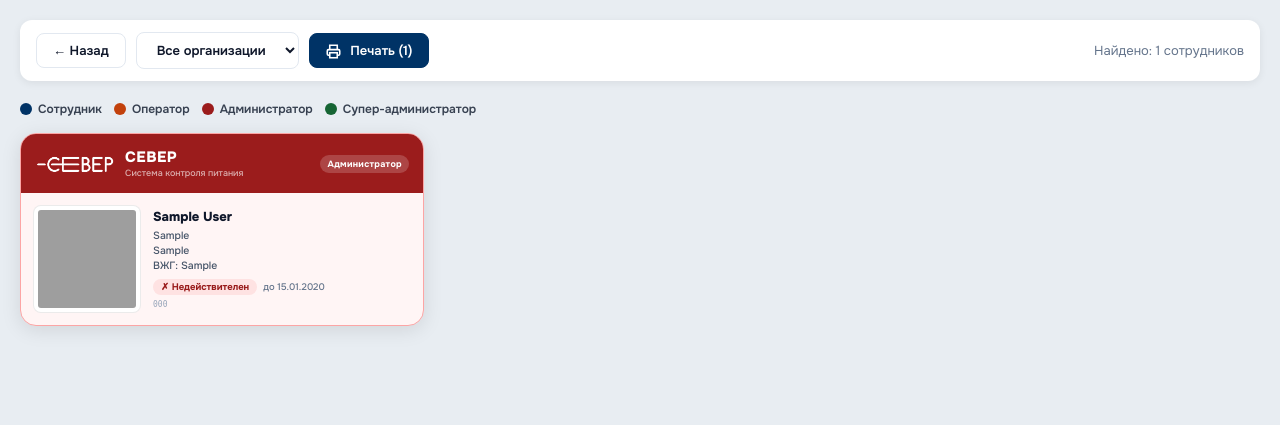
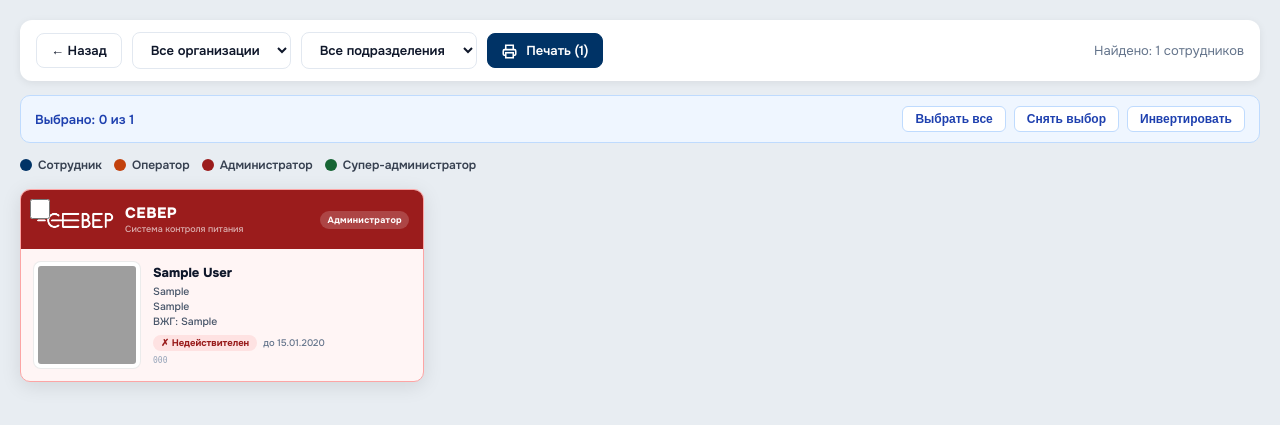
Before and after one commit to eugeny32/severfoods, a PHP site: page /print_all_qr.php in a window 1280 px wide. Shown: the top 425 px of the page. Run offline with PHP 8.4, Linux system fonts and the light colour scheme; the visitor is signed in with stand-in values (Sample User, id 1); tables that the repository leaves empty or names only in its code hold one stand-in row (values such as "Sample post"); grey boxes are pictures that could not be loaded.

Commit message:
print_all_qr: add checkboxes, org/department filters, select all/none/invert
- Each QR card now has a checkbox; click card or checkbox to select/deselect
- Selected cards highlighted with blue outline, unselected dimmed
- Toolbar: select all, deselect all, invert selection buttons
- Print button shows count of selected (or total if none selected)
- On print: only selected cards render; if none selected — all render
- Filter by organisation (existing) + filter by subdivision/department (new)
- Department dropdown auto-filters to selected organisation's departments

https://claude.ai/code/session_01L9tTuSN23CrmBfVTNofkUJ

```diff
--- a/print_all_qr.php
+++ b/print_all_qr.php
@@ -7,13 +7,31 @@ if (!isset($_SESSION['user_id']) || empty($_SESSION['is_admin'])) {
     header('Location: index.php'); exit;
 }
 
-$org_filter = trim($_GET['org'] ?? '');
-$employees  = getEmployees($pdo);
+$org_filter  = trim($_GET['org']  ?? '');
+$dep_filter  = trim($_GET['dep']  ?? '');
+
+$all_employees = getEmployees($pdo);
+
+// Build org list from all employees
+$orgList = array_values(array_unique(array_filter(array_column($all_employees, 'organization'))));
+sort($orgList);
+
+// Build department list — filtered by selected org if set
+$depSource = $org_filter
+    ? array_filter($all_employees, fn($e) => trim($e['organization']) === $org_filter)
+    : $all_employees;
+$depList = array_values(array_unique(array_filter(array_column($depSource, 'department'))));
+sort($depList);
+
+// Apply filters
+$employees = $all_employees;
 if ($org_filter) {
     $employees = array_filter($employees, fn($e) => trim($e['organization']) === $org_filter);
 }
-$orgList = array_values(array_unique(array_filter(array_column($employees, 'organization'))));
-sort($orgList);
+if ($dep_filter) {
+    $employees = array_filter($employees, fn($e) => trim($e['department']) === $dep_filter);
+}
+$employees = array_values($employees);
 ?>
 <!DOCTYPE html>
 <html lang="ru">
@@ -27,37 +45,51 @@ sort($orgList);
 
 body { background: #e8edf2; padding: 20px; }
 
-/* ── Screen toolbar ── */
+/* ── Toolbar ── */
 .toolbar {
     display: flex; gap: 10px; align-items: center;
-    flex-wrap: wrap; margin-bottom: 20px;
+    flex-wrap: wrap; margin-bottom: 14px;
     background: #fff; border-radius: 12px;
     padding: 12px 16px; box-shadow: 0 2px 8px rgba(0,0,0,.07);
 }
 .toolbar a, .toolbar button, .toolbar select {
-    padding: 8px 16px; border-radius: 8px;
+    padding: 8px 14px; border-radius: 8px;
     font-family: 'Onest', sans-serif; font-size: 13px; font-weight: 600;
     border: 1.5px solid #e2e8f0; background: #fff;
     cursor: pointer; text-decoration: none; color: #0f172a;
     transition: background .15s;
 }
-.toolbar a:hover { background: #f1f5f9; }
+.toolbar a:hover, .toolbar button:hover { background: #f1f5f9; }
 .btn-print { background: #003366 !important; color: #fff !important; border-color: #003366 !important; }
 .btn-print:hover { background: #00438a !important; }
-.toolbar .count { font-size: 13px; color: #64748b; margin-left: auto; }
+.btn-print:disabled { background: #94a3b8 !important; border-color: #94a3b8 !important; cursor: default !important; }
+.btn-secondary { background: #f8fafc !important; color: #374151 !important; }
+.toolbar .count { font-size: 13px; color: #64748b; margin-left: auto; white-space: nowrap; }
+
+/* ── Selection bar ── */
+.sel-bar {
+    display: flex; gap: 8px; align-items: center; flex-wrap: wrap;
+    margin-bottom: 14px; padding: 10px 14px;
+    background: #eff6ff; border: 1.5px solid #bfdbfe; border-radius: 10px;
+    font-size: 13px; font-weight: 600; color: #1e40af;
+}
+.sel-bar button {
+    padding: 5px 12px; border-radius: 6px; font-size: 12px; font-weight: 600;
+    border: 1.5px solid #bfdbfe; background: #fff; color: #1e40af;
+    cursor: pointer; transition: background .15s;
+}
+.sel-bar button:hover { background: #dbeafe; }
+.sel-bar .sel-count { margin-right: auto; }
 
 /* ── Legend ── */
 .legend {
-    display: flex; gap: 12px; flex-wrap: wrap;
-    margin-bottom: 16px;
+    display: flex; gap: 12px; flex-wrap: wrap; margin-bottom: 16px;
 }
 .legend-item {
     display: flex; align-items: center; gap: 6px;
     font-size: 12px; font-weight: 600; color: #374151;
 }
-.legend-dot {
-    width: 12px; height: 12px; border-radius: 50%;
-}
+.legend-dot { width: 12px; height: 12px; border-radius: 50%; }
 
 /* ── Grid ── */
 .grid {
@@ -65,20 +97,53 @@ body { background: #e8edf2; padding: 20px; }
     grid-template-columns: repeat(auto-fill, minmax(300px, 1fr));
     gap: 14px;
 }
-.qr-card { background: #fff; }
+
+/* ── Card wrapper with checkbox ── */
+.card-wrap {
+    position: relative; cursor: pointer;
+}
+.card-wrap .card-cb {
+    position: absolute; top: 10px; left: 10px; z-index: 10;
+    width: 20px; height: 20px; cursor: pointer;
+    accent-color: #003366;
+}
+.card-wrap .qr-card {
+    background: #fff;
+    transition: outline .1s, opacity .1s;
+    outline: 3px solid transparent;
+    border-radius: 10px;
+}
+.card-wrap.selected .qr-card {
+    outline: 3px solid #003366;
+    opacity: 1;
+}
+.card-wrap:not(.selected) .qr-card {
+    opacity: .55;
+}
+/* When nothing selected — show all normally */
+.grid.none-selected .card-wrap .qr-card {
+    opacity: 1;
+    outline: 3px solid transparent;
+}
 
 @media print {
     body { background: white; padding: 6mm; }
-    .toolbar, .legend { display: none !important; }
+    .toolbar, .legend, .sel-bar { display: none !important; }
+    .card-wrap { cursor: default; }
+    .card-cb  { display: none !important; }
+    .card-wrap:not(.selected) { display: none !important; }
+    .grid.none-selected .card-wrap { display: block !important; }
     .grid {
         display: grid;
         grid-template-columns: repeat(3, 85.6mm);
         gap: 4mm;
     }
-    .qr-card {
+    .card-wrap .qr-card {
         width: 85.6mm;
         border-radius: 4mm;
         box-shadow: none;
+        outline: none !important;
+        opacity: 1 !important;
     }
     .qr-img { width: 96px; height: 96px; }
     * { -webkit-print-color-adjust: exact; print-color-adjust: exact; }
@@ -89,8 +154,9 @@ body { background: #e8edf2; padding: 20px; }
 
 <div class="toolbar no-print">
     <a href="index.php">← Назад</a>
-    <form method="GET" style="display:contents">
-        <select name="org" onchange="this.form.submit()">
+
+    <form method="GET" id="filterForm" style="display:contents">
+        <select name="org" id="orgSel" onchange="this.form.submit()">
             <option value="">Все организации</option>
             <?php foreach ($orgList as $org): ?>
             <option value="<?= htmlspecialchars($org) ?>" <?= $org_filter === $org ? 'selected' : '' ?>>
@@ -98,14 +164,35 @@ body { background: #e8edf2; padding: 20px; }
             </option>
             <?php endforeach; ?>
         </select>
+
+        <select name="dep" id="depSel" onchange="this.form.submit()">
+            <option value="">Все подразделения</option>
+            <?php foreach ($depList as $dep): ?>
+            <option value="<?= htmlspecialchars($dep) ?>" <?= $dep_filter === $dep ? 'selected' : '' ?>>
+                <?= htmlspecialchars($dep) ?>
+            </option>
+            <?php endforeach; ?>
+        </select>
+        <?php if ($org_filter): ?>
+        <input type="hidden" name="org" value="<?= htmlspecialchars($org_filter) ?>">
+        <?php endif; ?>
     </form>
-    <button class="btn-print" onclick="window.print()">
+
+    <button class="btn-print" id="printBtn" onclick="doPrint()">
         <svg style="display:inline;vertical-align:middle;margin-right:6px" width="15" height="15" viewBox="0 0 24 24" fill="none" stroke="currentColor" stroke-width="2.5">
             <polyline points="6 9 6 2 18 2 18 9"/><path d="M6 18H4a2 2 0 0 1-2-2v-5a2 2 0 0 1 2-2h16a2 2 0 0 1 2 2v5a2 2 0 0 1-2 2h-2"/><rect x="6" y="14" width="12" height="8"/>
         </svg>
-        Печать (<?= count($employees) ?>)
+        <span id="printLabel">Печать (<?= count($employees) ?>)</span>
     </button>
-    <span class="count">Найдено: <?= count($employees) ?> сотрудников</span>
+
+    <span class="count" id="totalCount">Найдено: <?= count($employees) ?> сотрудников</span>
+</div>
+
+<div class="sel-bar no-print" id="selBar">
+    <span class="sel-count" id="selCount">Выбрано: 0 из <?= count($employees) ?></span>
+    <button onclick="selectAll()">Выбрать все</button>
+    <button onclick="selectNone()">Снять выбор</button>
+    <button onclick="invertSelection()">Инвертировать</button>
 </div>
 
 <div class="legend no-print">
@@ -115,11 +202,58 @@ body { background: #e8edf2; padding: 20px; }
     <div class="legend-item"><div class="legend-dot" style="background:#166534"></div> Супер-администратор</div>
 </div>
 
-<div class="grid">
+<div class="grid none-selected" id="grid">
 <?php foreach ($employees as $emp): ?>
-    <?= renderCard($emp, 220) ?>
+    <div class="card-wrap" onclick="toggleCard(this)">
+        <input type="checkbox" class="card-cb" onclick="event.stopPropagation(); toggleCard(this.closest('.card-wrap'))">
+        <?= renderCard($emp, 220) ?>
+    </div>
 <?php endforeach; ?>
 </div>
 
+<script>
+const grid = document.getElementById('grid');
+const selCountEl = document.getElementById('selCount');
+const printLabel = document.getElementById('printLabel');
+const total = <?= count($employees) ?>;
+
+function updateUI() {
+    const selected = grid.querySelectorAll('.card-wrap.selected');
+    const n = selected.length;
+    selCountEl.textContent = `Выбрано: ${n} из ${total}`;
+    printLabel.textContent = `Печать (${n > 0 ? n : total})`;
+    // sync checkboxes
+    grid.querySelectorAll('.card-wrap').forEach(w => {
+        w.querySelector('.card-cb').checked = w.classList.contains('selected');
+    });
+    grid.classList.toggle('none-selected', n === 0);
+}
+
+function toggleCard(wrap) {
+    wrap.classList.toggle('selected');
+    updateUI();
+}
+
+function selectAll() {
+    grid.querySelectorAll('.card-wrap').forEach(w => w.classList.add('selected'));
+    updateUI();
+}
+
+function selectNone() {
+    grid.querySelectorAll('.card-wrap').forEach(w => w.classList.remove('selected'));
+    updateUI();
+}
+
+function invertSelection() {
+    grid.querySelectorAll('.card-wrap').forEach(w => w.classList.toggle('selected'));
+    updateUI();
+}
+
+function doPrint() {
+    window.print();
+}
+
+updateUI();
+</script>
 </body>
 </html>
```
